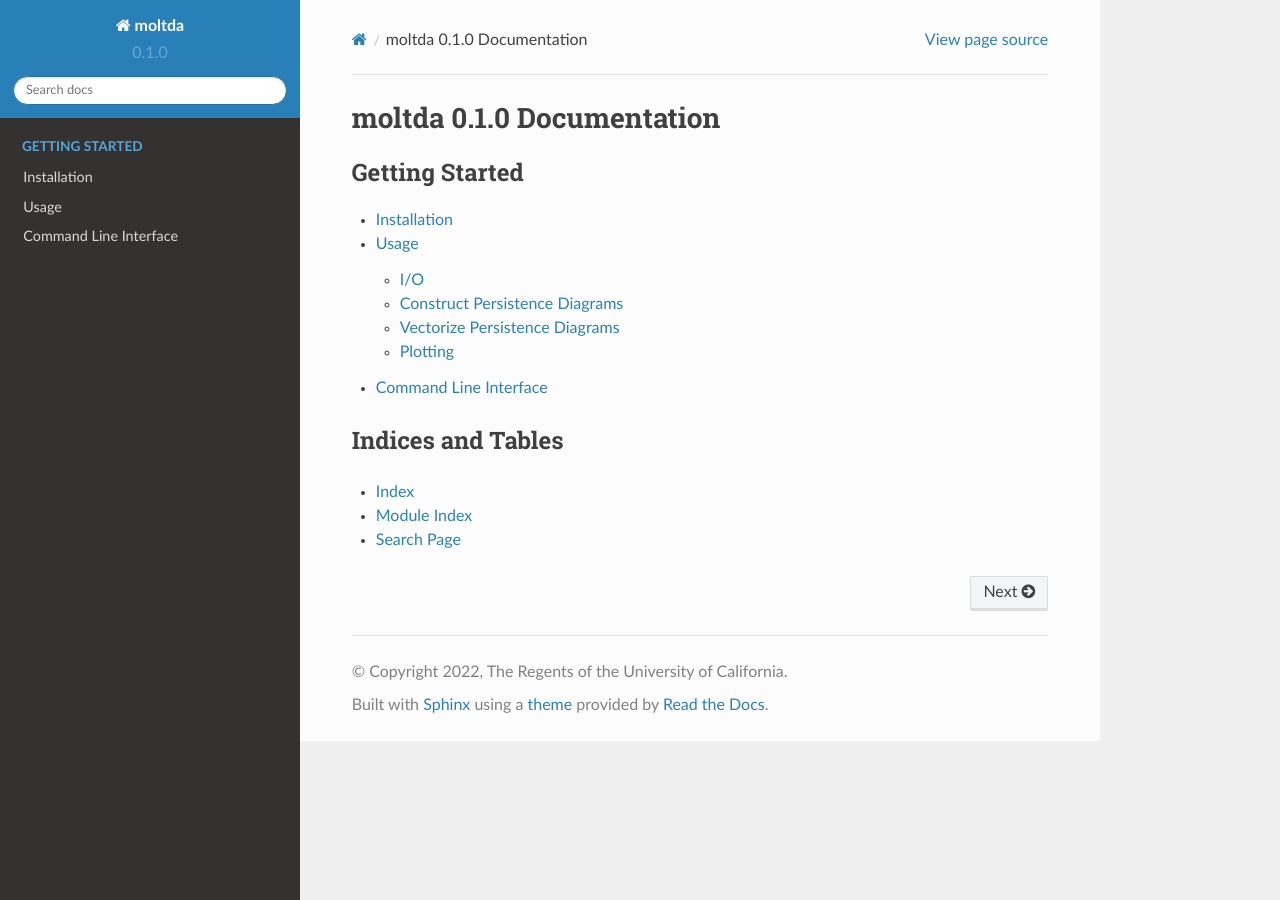
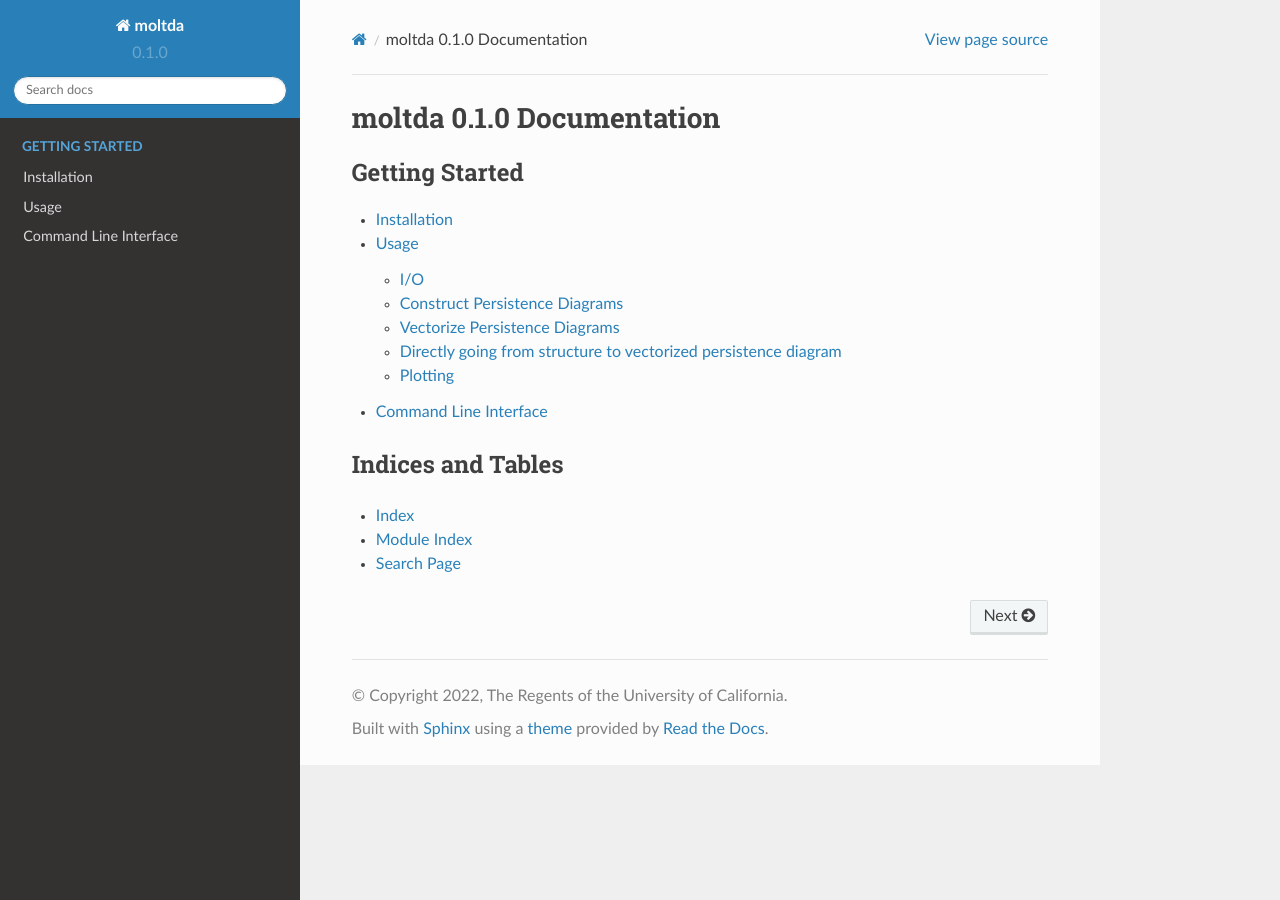
Before and after one commit to a1k12/moleculetda, a Sphinx documentation site: the page built from docs/source/index.rst, in a window 1280 px wide. Built offline with Sphinx 7.4.7 and the Read the Docs theme 2.0.0, drawn with Linux system fonts in a browser that asks for light colours.

Commit message:
docs: add structure_to_vectorization to docs

```diff
--- a/docs/source/usage.rst
+++ b/docs/source/usage.rst
@@ -22,6 +22,14 @@ Vectorize Persistence Diagrams
     :members:
 
 
+
+Directly going from structure to vectorized persistence diagram
+------------------------------------------------------
+
+.. automodule:: moltda.structure_to_vectorization
+    :members:
+
+
 Plotting
 ----------
 
```
Also changed, not shown: pyproject.toml (line endings or trailing spaces).
